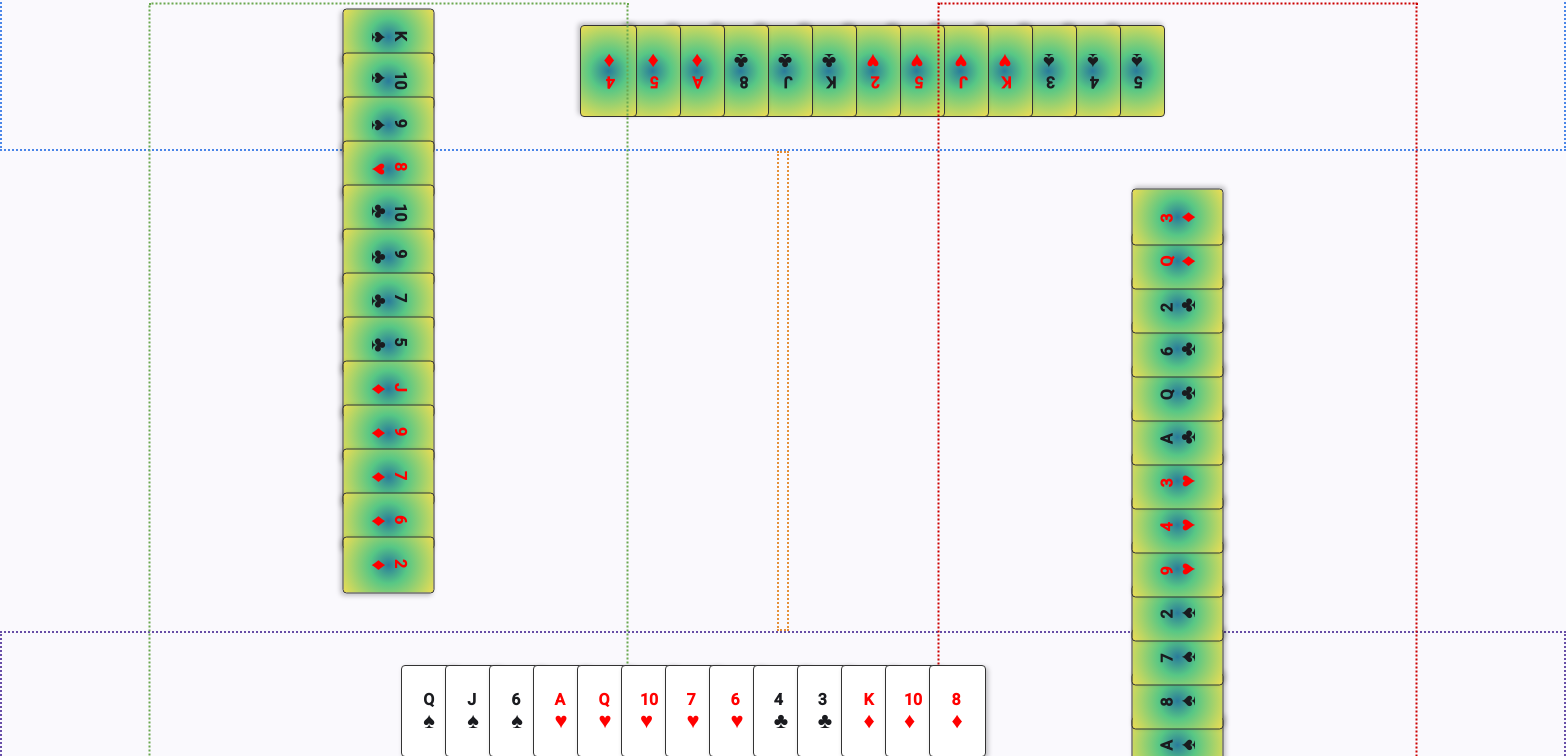
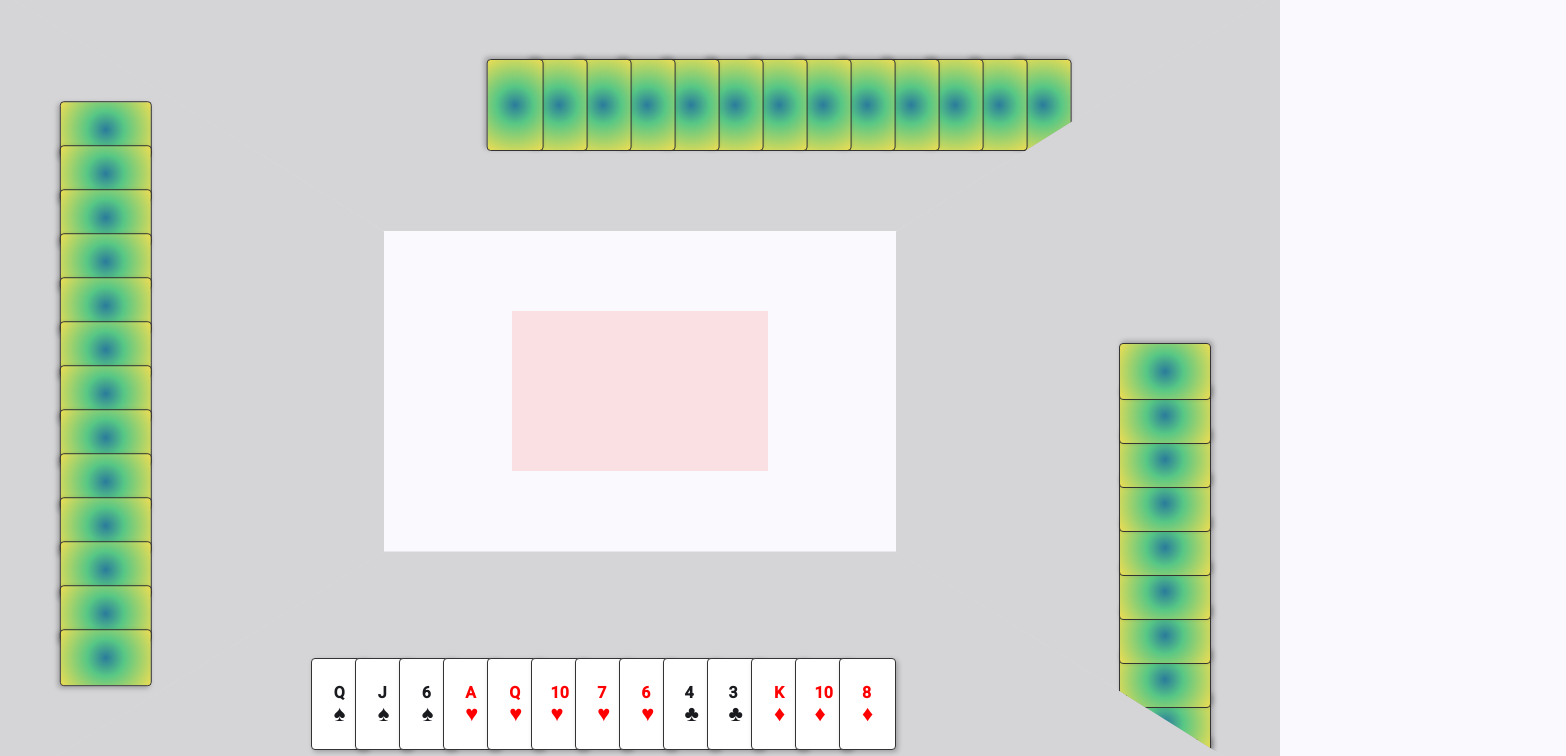
Before and after one commit to yohagos/ng-card-game, an Angular app: page / in a window 1280 px wide. Shown: the part 65-821 px from the top of the page, 1566 px wide, since content can reach past the window. Built offline with nearby package versions, Linux system fonts and the light colour scheme.

Commit message:
fix for game play design; fixed positions for each player

```diff
--- a/src/app/shared/card/card.html
+++ b/src/app/shared/card/card.html
@@ -1,6 +1,5 @@
-<div class="container">
-  <div
-    class="top"
+ <div class="table">
+  <div class="trap top"
     cdkDropList
     id="userA"
     [cdkDropListData]="user_a()"
@@ -14,15 +13,13 @@
         [style.transform]="'translateX(' + ($index * -15) + 'px)'"
       cdkDrag>
         <div class="corner top-left">
-          <div class="value">{{ card.value }}</div>
-          <div class="suit">{{ card.suit }}</div>
+
         </div>
       </div>
       }
     </div>
   </div>
-  <div
-    class="left"
+  <div class="trap left"
     cdkDropList
     id="userB"
     [cdkDropListData]="user_b()"
@@ -36,8 +33,7 @@
         [style.transform]="'translateX(' + ($index * -15) + 'px)'"
       cdkDrag>
         <div class="corner top-left">
-          <div class="value">{{ card.value }}</div>
-          <div class="suit">{{ card.suit }}</div>
+
         </div>
       </div>
       }
@@ -62,9 +58,7 @@
       }
     </div>
   </div>
-  <div
-    class="right"
-    cdkDropList
+  <div class="trap right" cdkDropList
     id="userC"
     [cdkDropListData]="user_c()"
     [cdkDropListConnectedTo]="['center']"
@@ -78,15 +72,13 @@
         [style.transform]="'translateX(' + ($index * -15) + 'px)'"
         cdkDrag>
         <div class="corner top-left">
-          <div class="value">{{ card.value }}</div>
-          <div class="suit">{{ card.suit }}</div>
+
         </div>
       </div>
       }
     </div>
   </div>
-  <div
-    class="bottom"
+  <div class="trap bottom"
     cdkDropList
     id="userD"
     [cdkDropListData]="user_d()"
@@ -107,4 +99,4 @@
       }
     </div>
   </div>
-</div>
+ </div>
--- a/src/app/shared/card/card.scss
+++ b/src/app/shared/card/card.scss
@@ -1,104 +1,118 @@
-.container {
-            display: grid;
-            grid-template-areas:
-                "top top top"
-                "left center right"
-                "bottom bottom bottom";
-            grid-template-columns: 1fr 1fr 1fr;
-            grid-template-rows: 1fr 3fr 1fr;
-            height: 100vh;
-            gap: 0;
-        }
+@use 'sass:math';
 
-        .top {
-            grid-area: top;
-            display: flex;
-            align-items: center;
-            justify-content: center;
-            border: 2px dotted #4a86e8;
+$diag-pct: 20%;
+$inner-pct: 20%;
 
-            transform: rotate(180deg);
-        }
+.table {
+  position: relative;
+  width: 100vw;
+  height: 100vh;
+  overflow: hidden;
+  display: grid;
+  place-content: center;
+}
 
-        .left {
-            grid-area: left;
-            display: flex;
-            align-items: center;
-            justify-content: center;
-            border: 2px dotted #6aa84f;
+.trap {
+  position: absolute;
+  background: rgba(0, 0, 0, .15);
+  clip-path: polygon(var(--p));
+}
 
-            transform: rotate(90deg);
-        }
 
-        .center {
-            grid-area: center;
-            display: flex;
-            align-items: center;
-            justify-content: center;
-            border: 2px dotted #e69138;
-        }
+.top {
+  top: 0; left: 0; right: 0;
+  height: calc(50% - #{$diag-pct});
+  --p: 0 0, 100% 0, calc(50% + #{$diag-pct}) 100%, calc(50% - #{$diag-pct}) 100%;
 
-        .right {
-            grid-area: right;
-            display: flex;
-            align-items: center;
-            justify-content: center;
-            border: 2px dotted #cc0000;
+  .card-row {
+    margin: calc(5%) calc(16%) calc(56%) calc(2%);
+    transform: rotate(180deg);
+  }
+}
 
-            transform: rotate(270deg);
-        }
 
-        .bottom {
-            grid-area: bottom;
-            display: flex;
-            align-items: center;
-            justify-content: center;
-            border: 2px dotted #674ea7;
-        }
+.bottom {
+  bottom: 0; left: 0; right: 0;
+  height: calc(50% - #{$diag-pct});
+  --p: calc(50% - #{$diag-pct}) 0, calc(50% + #{$diag-pct}) 0, 100% 100%, 0 100%;
 
-        @media (max-width: 768px) {
-            .container {
-                grid-template-areas:
-                    "top"
-                    "left"
-                    "center"
-                    "right"
-                    "bottom";
-                grid-template-columns: 1fr;
-                grid-template-rows: 1fr 1fr 2fr 1fr 1fr;
-            }
-        }
+  .card-row {
+    margin: calc(8%) calc(0%) calc(56%) calc(24%);
+  }
+}
+
+
+.left {
+  top: 0; bottom: 0; left: 0;
+  width: calc(50% - #{$diag-pct});
+  --p: 0 0, 100% calc(50% - #{$diag-pct}), 100% calc(50% + #{$diag-pct}), 0 100%;
+
+  .card-row {
+    margin: calc(172%) calc(-85%) 0 calc(-130%);
+    transform: rotate(90deg);
+  }
+}
+
+
+.right {
+  top: 0; bottom: 0; right: 0;
+  width: calc(50% - #{$diag-pct});
+  --p: 0 calc(50% - #{$diag-pct}), 100% 0, 100% 100%, 0 calc(50% + #{$diag-pct});
+
+  .card-row {
+    margin: calc(32%) calc(-170%) 0 calc(-130%);
+    transform: rotate(270deg);
+  }
+}
+
+
+.center {
+  position: absolute;
+  top: 50%; left: 50%;
+  transform: translate(-50%, -50%);
+  width: $inner-pct;
+  height: $inner-pct;
+  background: rgba(255, 0, 0, .1);
+}
 
 .card-row {
-  display:flex;
+  display: flex;
   margin: auto;
-  gap:2px;
-  padding:4px;
+  gap: 2px;
+  padding: 4px;
 }
 
-.card{
-  width:55px;
-  height:90px;
-  border:1px solid #333;
-  border-radius:4px;
-  display:flex;
-  flex-direction:column;
-  align-items:center;
-  justify-content:center;
-  font-weight:bold;
-  font-size:16px;
-  cursor:pointer;
-  box-shadow:2px 2px 5px rgba(0,0,0,.25);
+.card {
+  width: 55px;
+  height: 90px;
+  border: 1px solid #333;
+  border-radius: 4px;
+  display: flex;
+  flex-direction: column;
+  align-items: center;
+  justify-content: center;
+  font-weight: bold;
+  font-size: 16px;
+  cursor: pointer;
+  box-shadow: 2px 2px 5px rgba(0, 0, 0, 0.25);
   background: white;
 }
 
-.suit{
-  font-size:22px;
-  line-height:1;
+.suit {
+  font-size: 22px;
+  line-height: 1;
 }
 
-.♥, .♦{ color:red; }
+.♥,
+.♦ {
+  color: red;
+}
 
 .card-bg {
-  background: radial-gradient(circle,rgba(42, 123, 155, 1) 0%, rgba(87, 199, 133, 1) 35%, rgba(237, 221, 83, 1) 100%);
+  background: radial-gradient(
+    circle,
+    rgba(42, 123, 155, 1) 0%,
+    rgba(87, 199, 133, 1) 35%,
+    rgba(237, 221, 83, 1) 100%
+  );
 }
```
